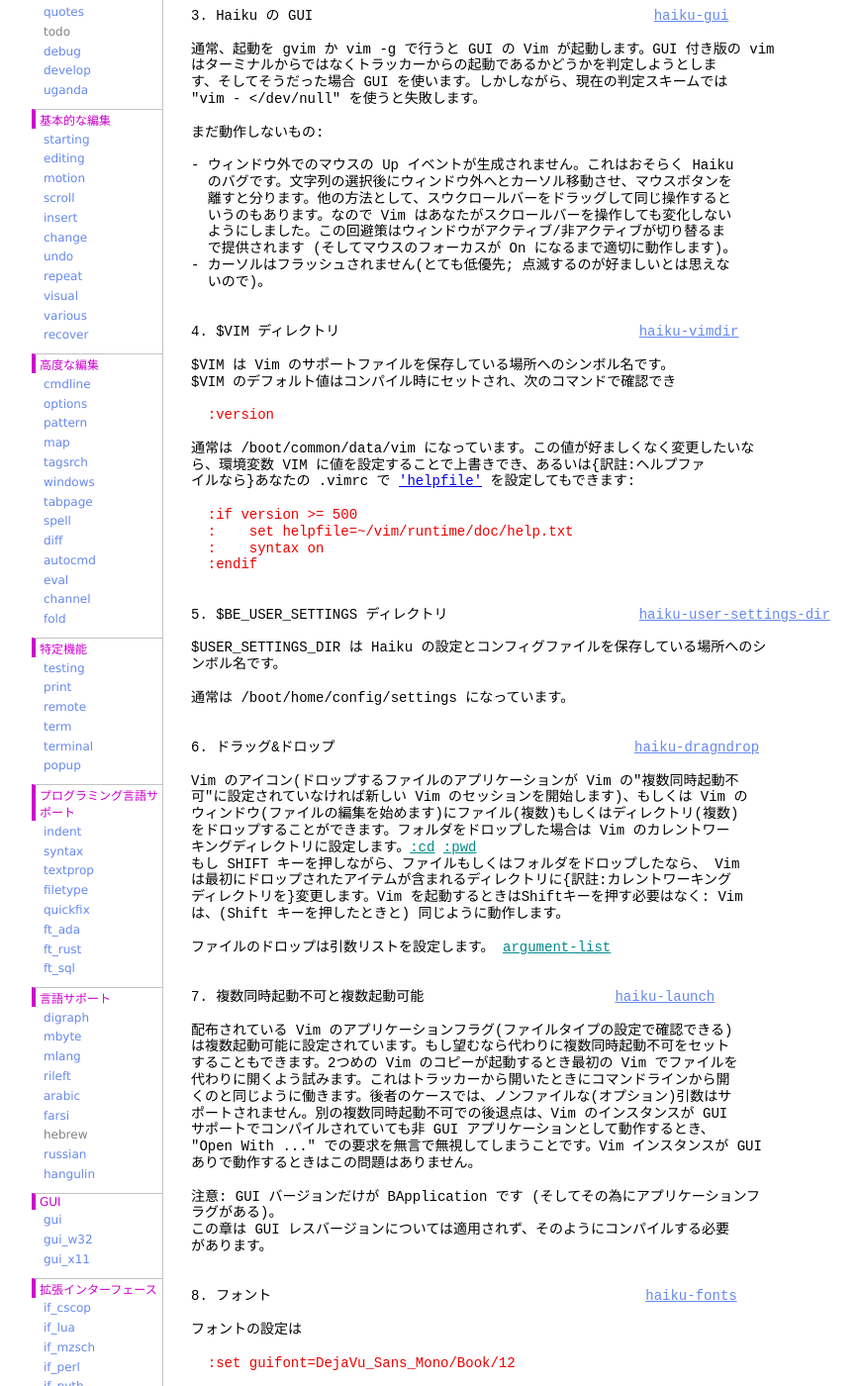
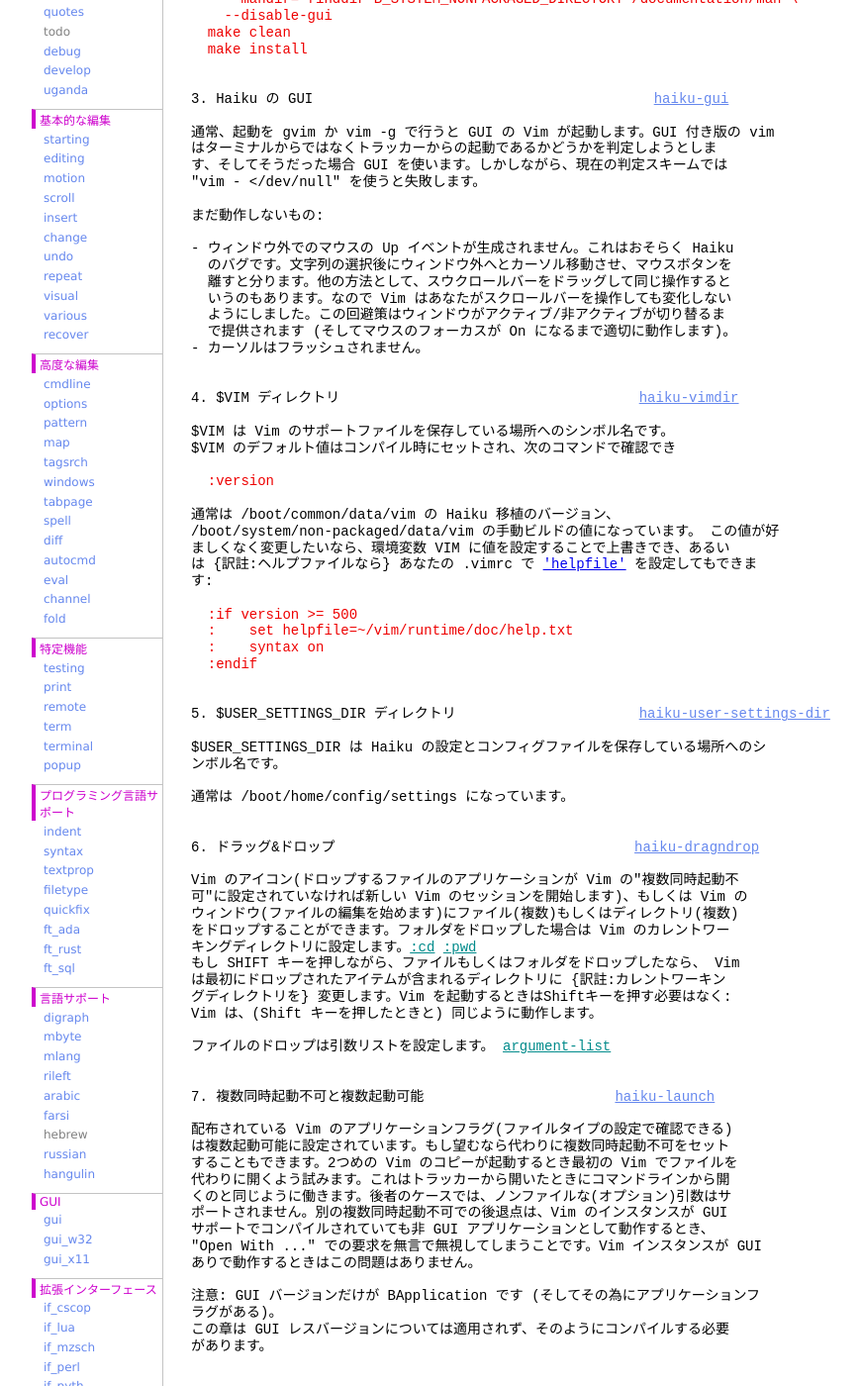
Before and after one commit to vim-jp/vimdoc-ja, a Jekyll site: the page built from os_haiku.html, in a window 1280 px wide and 1400 px high, scrolled down 1283 px. Shown: the whole window at 99% size, without its empty margins (208-1078 px from the left). Built offline with Jekyll 4.4.1, drawn with Linux system fonts in a browser that asks for light colours; nearby versions of some CDN libraries; comment, search, counter and statistics services are not loaded; some of the changed text lies outside the part shown.

Commit message:
Generated by Travis JOB 3212.1
https://travis-ci.org/vim-jp/vimdoc-ja-working/builds/677029175

```diff
--- a/os_haiku.html
+++ b/os_haiku.html
@@ -3,7 +3,7 @@
 helpname: 'os_haiku'
 ---
 <div id='vimCodeElement'>
-<a class="Constant" href="os_haiku.html" name="os_haiku.txt">os_haiku.txt</a>&nbsp;&nbsp;For&nbsp;<span class="Identifier">Vim バージョン 8.2.</span>&nbsp;&nbsp;Last change: 2020 Feb 26<br>
+<a class="Constant" href="os_haiku.html" name="os_haiku.txt">os_haiku.txt</a>&nbsp;&nbsp;For&nbsp;<span class="Identifier">Vim バージョン 8.2.</span>&nbsp;&nbsp;Last change: 2020 Mar 19<br>
 <br>
 <br>
 &nbsp;&nbsp;&nbsp;&nbsp;&nbsp;&nbsp;&nbsp;&nbsp;&nbsp;&nbsp;&nbsp;&nbsp;&nbsp;&nbsp;&nbsp;&nbsp;&nbsp;&nbsp;<span class="Identifier">VIMリファレンスマニュアル&nbsp;&nbsp;&nbsp;&nbsp;by Bram Moolenaar</span><br>
@@ -21,7 +21,7 @@
 &nbsp;2. Vim のコンパイル&nbsp;&nbsp;&nbsp;&nbsp;&nbsp;&nbsp;&nbsp;&nbsp;&nbsp;&nbsp;&nbsp;&nbsp;<a class="Identifier" href="os_haiku.html#haiku-compiling">haiku-compiling</a><br>
 &nbsp;3. Haiku の GUI&nbsp;&nbsp;&nbsp;&nbsp;&nbsp;&nbsp;&nbsp;&nbsp;&nbsp;&nbsp;&nbsp;&nbsp;&nbsp;&nbsp;&nbsp;&nbsp;<a class="Identifier" href="os_haiku.html#haiku-gui">haiku-gui</a><br>
 &nbsp;4. $VIM ディレクトリ&nbsp;&nbsp;&nbsp;&nbsp;&nbsp;&nbsp;&nbsp;&nbsp;&nbsp;&nbsp;&nbsp;<a class="Identifier" href="os_haiku.html#haiku-vimdir">haiku-vimdir</a><br>
-&nbsp;5. $BE_USER_SETTINGS ディレクトリ<br>
+&nbsp;5. $USER_SETTINGS_DIR ディレクトリ<br>
 &nbsp;&nbsp;&nbsp;&nbsp;&nbsp;&nbsp;&nbsp;&nbsp;&nbsp;&nbsp;&nbsp;&nbsp;&nbsp;&nbsp;&nbsp;&nbsp;&nbsp;&nbsp;&nbsp;&nbsp;&nbsp;&nbsp;&nbsp;&nbsp;&nbsp;&nbsp;&nbsp;&nbsp;&nbsp;&nbsp;&nbsp;&nbsp;<a class="Identifier" href="os_haiku.html#haiku-user-settings-dir">haiku-user-settings-dir</a><br>
 &nbsp;6. ドラッグ&amp;ドロップ&nbsp;&nbsp;&nbsp;&nbsp;&nbsp;&nbsp;&nbsp;&nbsp;&nbsp;&nbsp;&nbsp;<a class="Identifier" href="os_haiku.html#haiku-dragndrop">haiku-dragndrop</a><br>
 &nbsp;7. 複数同時起動不可と複数起動可能<br>
@@ -31,7 +31,7 @@
 10. マウスのキーマッピング&nbsp;&nbsp;&nbsp;&nbsp;&nbsp;&nbsp;<a class="Identifier" href="os_haiku.html#haiku-mouse">haiku-mouse</a><br>
 11. 色名&nbsp;&nbsp;&nbsp;&nbsp;&nbsp;&nbsp;&nbsp;&nbsp;&nbsp;&nbsp;&nbsp;&nbsp;&nbsp;&nbsp;&nbsp;&nbsp;&nbsp;&nbsp;&nbsp;&nbsp;&nbsp;&nbsp;&nbsp;&nbsp;<a class="Identifier" href="os_haiku.html#haiku-colors">haiku-colors</a><br>
 12. クレジット&nbsp;&nbsp;&nbsp;&nbsp;&nbsp;&nbsp;&nbsp;&nbsp;&nbsp;&nbsp;&nbsp;&nbsp;&nbsp;&nbsp;&nbsp;&nbsp;&nbsp;&nbsp;<a class="Identifier" href="os_haiku.html#haiku-support-credits">haiku-support-credits</a><br>
-13. バグと ToDo 的な事柄&nbsp;&nbsp;&nbsp;&nbsp;&nbsp;&nbsp;&nbsp;&nbsp;<a class="Identifier" href="os_haiku.html#haiku-bugs">haiku-bugs</a><br>
+13. バグと ToDo&nbsp;&nbsp;&nbsp;&nbsp;&nbsp;&nbsp;&nbsp;&nbsp;&nbsp;&nbsp;&nbsp;&nbsp;&nbsp;&nbsp;&nbsp;&nbsp;&nbsp;<a class="Identifier" href="os_haiku.html#haiku-bugs">haiku-bugs</a><br>
 <br>
 <br>
 1. 全般&nbsp;&nbsp;&nbsp;&nbsp;&nbsp;&nbsp;&nbsp;&nbsp;&nbsp;&nbsp;&nbsp;&nbsp;&nbsp;&nbsp;&nbsp;&nbsp;&nbsp;&nbsp;&nbsp;&nbsp;&nbsp;&nbsp;&nbsp;&nbsp;&nbsp;&nbsp;&nbsp;&nbsp;&nbsp;&nbsp;&nbsp;&nbsp;&nbsp;&nbsp;&nbsp;&nbsp;&nbsp;&nbsp;&nbsp;&nbsp;&nbsp;&nbsp;&nbsp;&nbsp;&nbsp;&nbsp;&nbsp;&nbsp;&nbsp;<a class="Constant" href="os_haiku.html#haiku-general" name="haiku-general">haiku-general</a><br>
@@ -48,6 +48,11 @@
 ./configure を引数無しか --enable-gui=haiku で Haiku の GUI をサポートしてコン<br>
 パイルできます。./configure --help を走らせることで、あなたが他に有効/無効にで<br>
 きる機能を見付けることができるでしょう。<br>
+<br>
+Haiku は端末ライブラリとして &quot;ncurses6&quot; を利用しており、そのため Haiku でビル<br>
+ドにあたってのコンフィグのために &quot;ncurses6_devel&quot; を HaikuDepot からインストー<br>
+ルする必要があります。そして初回ビルド前の ./configure コマンドに<br>
+&quot;--with-tlib=ncurses6&quot; を追加します。<br>
 <br>
 &quot;make&quot; で Vim をコンパイルでき、次いで &quot;install&quot; でインストールすることができ<br>
 ます。GUI 版で追加的に GUI レスの vim バイナリもインストールされ、Haiku にシー<br>
@@ -82,8 +87,7 @@
 &nbsp;&nbsp;いうのもあります。なので Vim はあなたがスクロールバーを操作しても変化しない<br>
 &nbsp;&nbsp;ようにしました。この回避策はウィンドウがアクティブ/非アクティブが切り替るま<br>
 &nbsp;&nbsp;で提供されます (そしてマウスのフォーカスが On になるまで適切に動作します)。<br>
-- カーソルはフラッシュされません(とても低優先; 点滅するのが好ましいとは思えな<br>
-&nbsp;&nbsp;いので)。<br>
+- カーソルはフラッシュされません。<br>
 <br>
 <br>
 4. $VIM ディレクトリ&nbsp;&nbsp;&nbsp;&nbsp;&nbsp;&nbsp;&nbsp;&nbsp;&nbsp;&nbsp;&nbsp;&nbsp;&nbsp;&nbsp;&nbsp;&nbsp;&nbsp;&nbsp;&nbsp;&nbsp;&nbsp;&nbsp;&nbsp;&nbsp;&nbsp;&nbsp;&nbsp;&nbsp;&nbsp;&nbsp;&nbsp;&nbsp;&nbsp;&nbsp;&nbsp;&nbsp;<a class="Constant" href="os_haiku.html#haiku-vimdir" name="haiku-vimdir">haiku-vimdir</a><br>
@@ -93,9 +97,11 @@
 <br>
 <div class="helpExample">&nbsp;&nbsp;:version</div>
 <br>
-通常は /boot/common/data/vim になっています。この値が好ましくなく変更したいな<br>
-ら、環境変数 VIM に値を設定することで上書きでき、あるいは{訳註:ヘルプファ<br>
-イルなら}あなたの .vimrc で&nbsp;<a class="Type" href="options.html#'helpfile'">'helpfile'</a>&nbsp;を設定してもできます:<br>
+通常は /boot/common/data/vim の Haiku 移植のバージョン、<br>
+/boot/system/non-packaged/data/vim の手動ビルドの値になっています。 この値が好<br>
+ましくなく変更したいなら、環境変数 VIM に値を設定することで上書きでき、あるい<br>
+は {訳註:ヘルプファイルなら} あなたの .vimrc で&nbsp;<a class="Type" href="options.html#'helpfile'">'helpfile'</a>&nbsp;を設定してもできま<br>
+す:<br>
 <br>
 <div class="helpExample">&nbsp;&nbsp;:if version &gt;= 500<br>
 &nbsp;&nbsp;:&nbsp;&nbsp;&nbsp;&nbsp;set helpfile=~/vim/runtime/doc/help.txt<br>
@@ -103,7 +109,7 @@
 &nbsp;&nbsp;:endif</div>
 <br>
 <br>
-5. $BE_USER_SETTINGS ディレクトリ&nbsp;&nbsp;&nbsp;&nbsp;&nbsp;&nbsp;&nbsp;&nbsp;&nbsp;&nbsp;&nbsp;&nbsp;&nbsp;&nbsp;&nbsp;&nbsp;&nbsp;&nbsp;&nbsp;&nbsp;&nbsp;&nbsp;&nbsp;<a class="Constant" href="os_haiku.html#haiku-user-settings-dir" name="haiku-user-settings-dir">haiku-user-settings-dir</a><br>
+5. $USER_SETTINGS_DIR ディレクトリ&nbsp;&nbsp;&nbsp;&nbsp;&nbsp;&nbsp;&nbsp;&nbsp;&nbsp;&nbsp;&nbsp;&nbsp;&nbsp;&nbsp;&nbsp;&nbsp;&nbsp;&nbsp;&nbsp;&nbsp;&nbsp;&nbsp;<a class="Constant" href="os_haiku.html#haiku-user-settings-dir" name="haiku-user-settings-dir">haiku-user-settings-dir</a><br>
 <br>
 $USER_SETTINGS_DIR は Haiku の設定とコンフィグファイルを保存している場所へのシ<br>
 ンボル名です。<br>
@@ -119,9 +125,9 @@
 をドロップすることができます。フォルダをドロップした場合は Vim のカレントワー<br>
 キングディレクトリに設定します。<a class="Identifier" href="editing.html#:cd">:cd</a>&nbsp;<a class="Identifier" href="editing.html#:pwd">:pwd</a><br>
 もし SHIFT キーを押しながら、ファイルもしくはフォルダをドロップしたなら、 Vim<br>
-は最初にドロップされたアイテムが含まれるディレクトリに{訳註:カレントワーキング<br>
-ディレクトリを}変更します。Vim を起動するときはShiftキーを押す必要はなく: Vim<br>
-は、(Shift キーを押したときと) 同じように動作します。<br>
+は最初にドロップされたアイテムが含まれるディレクトリに {訳註:カレントワーキン<br>
+グディレクトリを} 変更します。Vim を起動するときはShiftキーを押す必要はなく:<br>
+Vim は、(Shift キーを押したときと) 同じように動作します。<br>
 <br>
 ファイルのドロップは引数リストを設定します。&nbsp;<a class="Identifier" href="editing.html#argument-list">argument-list</a><br>
 <br>
@@ -162,9 +168,9 @@
 <div class="helpExample">&nbsp;&nbsp;:digraphs</div>
 <br>
 コマンドを与えて、ISO Latin 1 エンコーディングでのたくさんの文字を一覧表示しま<br>
-す。もし、例えば、その中に&quot;ボックス&quot;文字{訳註: 俗に言う表示できない時の豆腐文<br>
-字}があったり、もしくは最後がドット付きyではない場合は、そのエンコーディングで<br>
-このフォントは動きません。<br>
+す。もし、例えば、その中に&quot;ボックス&quot;文字 {訳註: 俗に言う表示できない時の豆腐文<br>
+字} があったり、もしくは最後がドット付きyではない場合は、そのエンコーディング<br>
+でこのフォントは動きません。<br>
 <br>
 もし指定したフォントが無いなら、システムの固定フォントが得られます。<br>
 <br>
@@ -224,13 +230,13 @@
 みんなありがとう!<br>
 <br>
 <br>
-13. バグと ToDo 的な事柄&nbsp;&nbsp;&nbsp;&nbsp;&nbsp;&nbsp;&nbsp;&nbsp;&nbsp;&nbsp;&nbsp;&nbsp;&nbsp;&nbsp;&nbsp;&nbsp;&nbsp;&nbsp;&nbsp;&nbsp;&nbsp;&nbsp;&nbsp;&nbsp;&nbsp;&nbsp;&nbsp;&nbsp;&nbsp;&nbsp;&nbsp;&nbsp;<a class="Constant" href="os_haiku.html#haiku-bugs" name="haiku-bugs">haiku-bugs</a><br>
+13. バグと ToDo&nbsp;&nbsp;&nbsp;&nbsp;&nbsp;&nbsp;&nbsp;&nbsp;&nbsp;&nbsp;&nbsp;&nbsp;&nbsp;&nbsp;&nbsp;&nbsp;&nbsp;&nbsp;&nbsp;&nbsp;&nbsp;&nbsp;&nbsp;&nbsp;&nbsp;&nbsp;&nbsp;&nbsp;&nbsp;&nbsp;&nbsp;&nbsp;&nbsp;&nbsp;&nbsp;&nbsp;&nbsp;&nbsp;&nbsp;&nbsp;&nbsp;<a class="Constant" href="os_haiku.html#haiku-bugs" name="haiku-bugs">haiku-bugs</a><br>
 <br>
 この移植は開発中で完全な状態から遠く離れています。バグレポート、パッチ、そして<br>
-要望を歓迎します。<br>
+要望について、Vim のメーリングリストか Vim GitHub リポジトリを利用してください。<br>
 <br>
-<br>
-&nbsp;-Siarzhuk Zharski &lt;imker@gmx.li&gt;<br>
+メーリングリスト:&nbsp;<span class="Constant"><a href="https://www.vim.org/maillist.php">https://www.vim.org/maillist.php</a></span><br>
+Vim Github リポジトリ:&nbsp;<span class="Constant"><a href="https://github.com/vim/vim">https://github.com/vim/vim</a></span><br>
 <br>
 <br>
 &nbsp;vim:tw=78:ts=8:ft=help:norl:<br>
```
